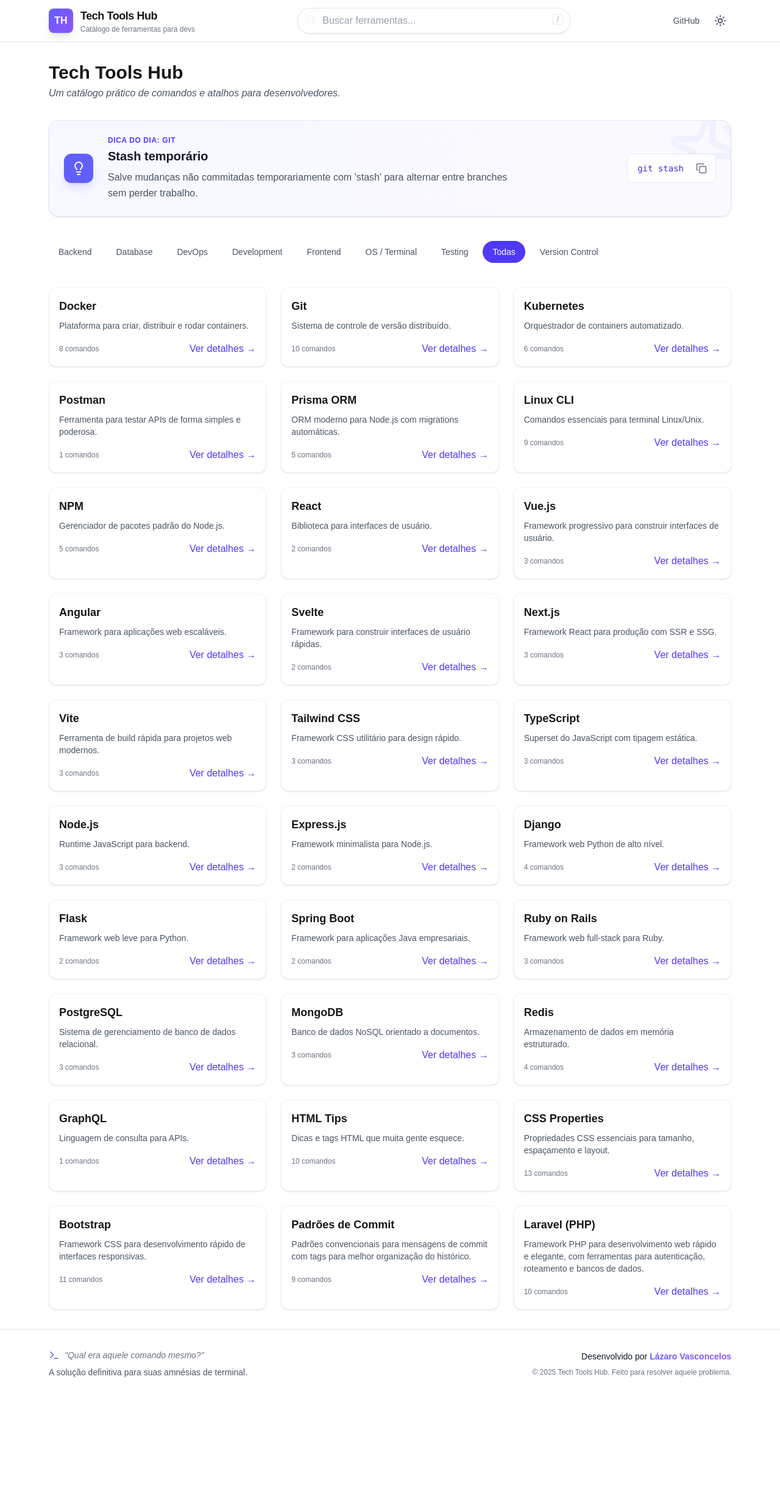
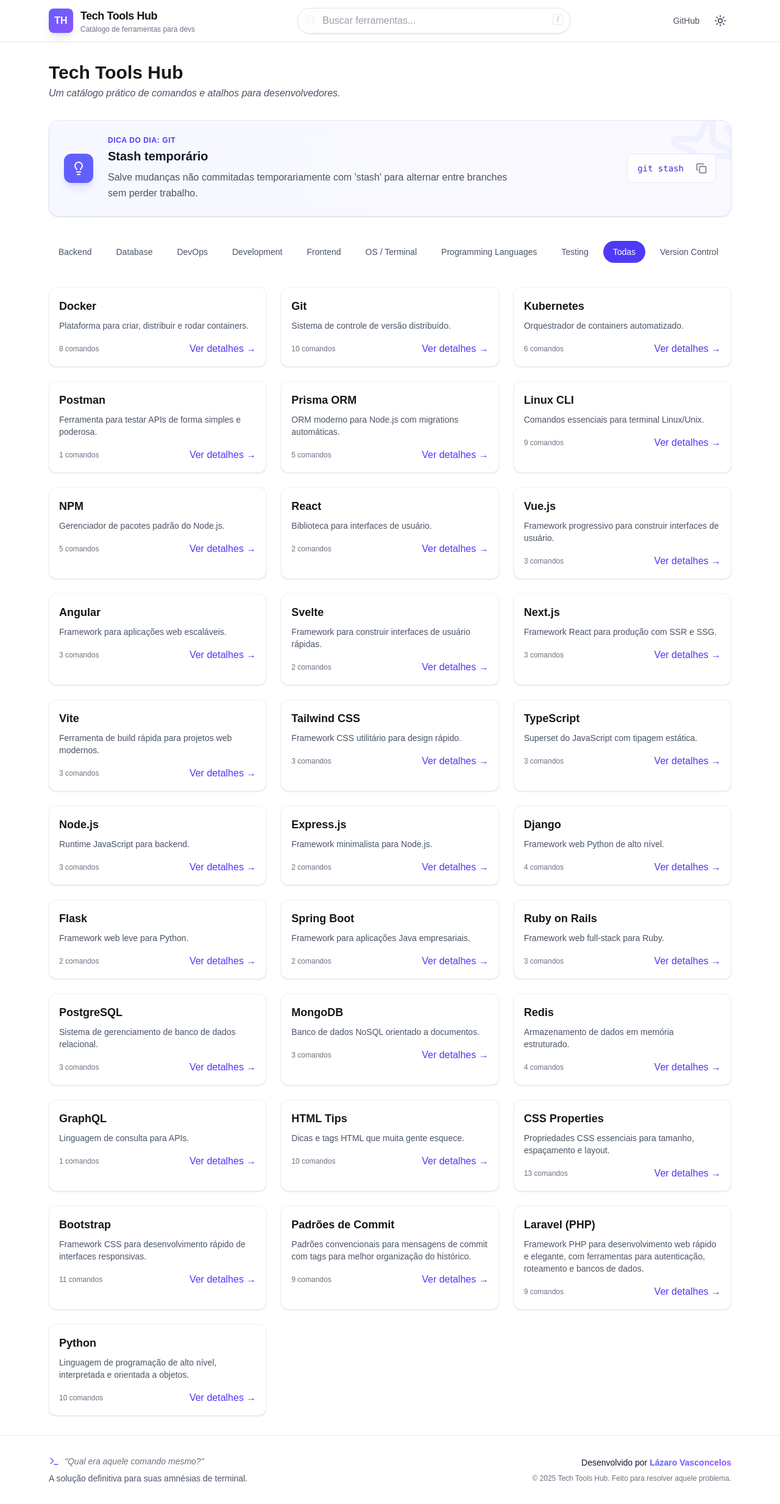
Before and after one commit to lazaaro01/Tech-Tools-Hub, a Next.js app: page / in a window 1280 px wide. Shown: the whole page at 61% size. Before the commit the page ends 2292 px from the top, so only its background shows below. Built offline with nearby package versions, Linux system fonts and the light colour scheme.

Commit message:
feat: tools python add

```diff
--- a/src/data/tools.ts
+++ b/src/data/tools.ts
@@ -413,8 +413,26 @@
       { title: "Gerar chave da app", cmd: "php artisan key:generate" },
       { title: "Limpar cache", cmd: "php artisan cache:clear" },
       { title: "Criar seeder", cmd: "php artisan make:seeder UsersTableSeeder" },
-      { title: "Executar seeders", cmd: "php artisan db:seed" }
     ],
-    docs: "https://laravel.com/docs"
+    docs: "https://laravel.com/docs/",
+    },
+  {
+    slug: "python",
+    name: "Python",
+    description: "Linguagem de programação de alto nível, interpretada e orientada a objetos.",
+    category: "Programming Languages",
+    commands: [
+      { title: "Verificar versão", cmd: "python --version" },
+      { title: "Executar script", cmd: "python script.py" },
+      { title: "Instalar pacote", cmd: "pip install <pacote>" },
+      { title: "Criar ambiente virtual", cmd: "python -m venv env" },
+      { title: "Ativar ambiente virtual (Windows)", cmd: "env\\Scripts\\activate" },
+      { title: "Ativar ambiente virtual (Linux/Mac)", cmd: "source env/bin/activate" },
+      { title: "Desativar ambiente virtual", cmd: "deactivate" },
+      { title: "Listar pacotes instalados", cmd: "pip list" },
+      { title: "Criar arquivo Python", cmd: "touch script.py" },
+      { title: "Executar em modo interativo", cmd: "python -i" }
+    ],
+    docs: "https://docs.python.org/"
   }
 ];
```
